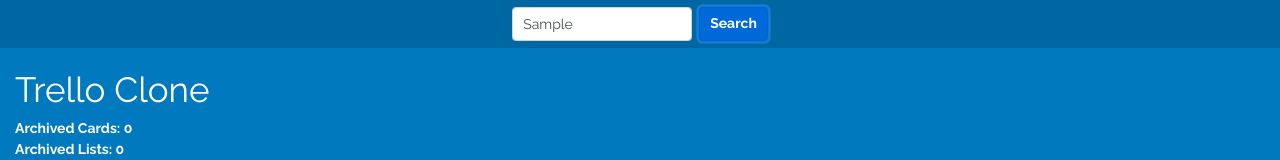
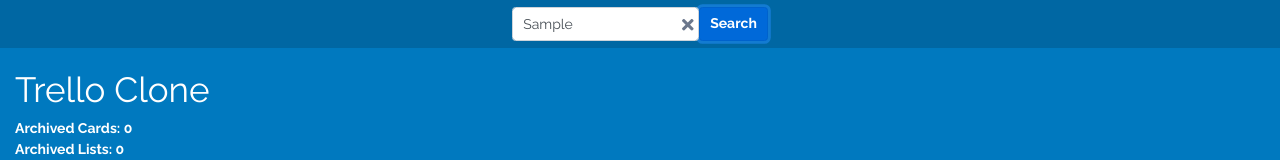
Before and after one commit to gaabmarquez/trello-clone, a React (Create React App) app: page / in a window 1280 px wide. Both pictures are taken after typing "Sample" into the empty fields and a click on the button "Search". Shown: the top 160 px of the page. Built offline with nearby package versions, Linux system fonts and the light colour scheme.

Commit message:
Implemented local storage persistence
Implemented clear search functionality
Refactor duplicate  card logic, now the card is added to the next poistion of the list

```diff
--- a/package.json
+++ b/package.json
@@ -18,6 +18,7 @@
     "react-textarea-autosize": "^7.1.2",
     "redux": "^4.0.5",
     "redux-immutable-state-invariant": "^2.1.0",
+    "redux-persist": "^6.0.0",
     "styled-components": "^5.0.1",
     "uuidv4": "^6.0.2"
   },
--- a/src/components/App.js
+++ b/src/components/App.js
@@ -4,7 +4,6 @@
 import { useSelector } from 'react-redux';
 import Navbar from 'react-bootstrap/Navbar';
 import Nav from 'react-bootstrap/Nav';
-import FormControl from 'react-bootstrap/FormControl';
 import Button from 'react-bootstrap/Button';
 import styled from 'styled-components';
 import { useDispatch } from 'react-redux';
@@ -22,6 +21,19 @@
   font-weight: bold;
   background: rgba(0, 0, 0, 0.2);
 `;
+
+const ClearSearh = styled.i`
+  right: 5px;
+  position: absolute;
+  top: 10px;
+  color: #6b778c;
+  cursor: pointer;
+  font-size: 1.2em;
+`;
+const SearchContainer = styled.div`
+  position: relative;
+`;
+
 function App() {
   const archived = useSelector(state => state.archived);
   const [searchText, setSearchText] = useState('');
@@ -35,24 +47,34 @@
   const handleInputChange = ev => {
     setSearchText(ev.target.value);
   };
-  const search = ev => {
+  const search = () => {
     dispatch(filterCards(searchText));
   };
+  const clearSearh = () => {
+    setSearchText('');
+    dispatch(filterCards(''));
+  };
+
   return (
     <>
       <Navbar variant='dark' style={style.navContainer}>
         <Nav className='mr-auto'>
-          {/* <Form inline> */}
-          <FormControl
+          <SearchContainer>
+            <input
               type='text'
               value={searchText}
               onKeyDown={handleKeyDown}
               onChange={handleInputChange}
               placeholder='Search text inside cards'
-            className='mr-sm-2'
+              className='mr-sm-2  form-control'
             />
-          <SearchButton onClick={search}> Search</SearchButton>
-          {/* </Form> */}
+            {searchText.length > 0 ? (
+              <ClearSearh className='fas fa-times' onClick={clearSearh} />
+            ) : (
+              <> </>
+            )}
+          </SearchContainer>
+          <SearchButton onClick={search}>Search</SearchButton>
         </Nav>
       </Navbar>
       <div className='container-fluid mt-4'>
--- a/src/index.js
+++ b/src/index.js
@@ -4,16 +4,20 @@
 import App from './components/App';
 import * as serviceWorker from './serviceWorker';
 import 'bootstrap/dist/css/bootstrap.min.css';
-import { Provider } from "react-redux";
-import configureStore from "./redux/configureStore";
+import { Provider } from 'react-redux';
+import configureStore from './redux/configureStore';
+import { PersistGate } from 'redux-persist/integration/react';
 
-const store = configureStore();
+const { persistor, store } = configureStore();
 
 ReactDOM.render(
-    <Provider store={store}>
-        <App />
-    </Provider>
-    , document.getElementById('root'));
+  <Provider store={store}>
+    <PersistGate loading={null} persistor={persistor}>
+      <App />
+    </PersistGate>
+  </Provider>,
+  document.getElementById('root')
+);
 
 // If you want your app to work offline and load faster, you can change
 // unregister() to register() below. Note this comes with some pitfalls.
--- a/src/redux/actions/cardActions.js
+++ b/src/redux/actions/cardActions.js
@@ -6,7 +6,7 @@
 
   return {
     type: CONSTANTS.ADD_CARD,
-    payload: { text, listID, id}
+    payload: { text, listID, id }
   };
 };
 
@@ -18,9 +18,11 @@
 };
 
 export const duplicateCard = card => {
+  const oldId = card.id;
+  card.id = uuid();
   return {
     type: CONSTANTS.DUPLICATE_CARD,
-    payload: { card }
+    payload: { card, oldId }
   };
 };
 
--- a/src/redux/configureStore.js
+++ b/src/redux/configureStore.js
@@ -1,6 +1,18 @@
-import { createStore } from 'redux'; //applyMiddleware, compose
+import { createStore } from 'redux';
 import rootReducer from './reducers';
 
+import { persistStore, persistReducer } from 'redux-persist';
+import storage from 'redux-persist/lib/storage';
+
+const persistConfig = {
+  key: 'trello-clone',
+  storage
+};
+
+const persistedReducer = persistReducer(persistConfig, rootReducer);
+
 export default function configureStore(initialState) {
-  return createStore(rootReducer, initialState);
+  let store = createStore(persistedReducer, initialState);
+  let persistor = persistStore(store);
+  return { store, persistor };
 }
--- a/src/redux/reducers/cardReducer.js
+++ b/src/redux/reducers/cardReducer.js
@@ -44,7 +44,7 @@
         id: id,
         list: listID
       };
-// debugger;
+      // debugger;
       return { ...state, [id]: newCard };
     }
     case CONSTANTS.EDIT_CARD: {
@@ -71,11 +71,7 @@
     }
     case CONSTANTS.DUPLICATE_CARD: {
       const { card } = action.payload;
-      const id = uuid();
-      card.id = id;
-      const newCard = { ...card };
-
-      return { ...state, [id]: newCard };
+      return { ...state, [card.id]: card };
     }
     case CONSTANTS.DUPLICATE_LIST: {
       const { cards, newId } = action.payload;
--- a/src/redux/reducers/listReducer.js
+++ b/src/redux/reducers/listReducer.js
@@ -77,13 +77,17 @@
     }
 
     case CONSTANTS.DUPLICATE_CARD: {
-      const { card } = action.payload;
+      const { card, oldId } = action.payload;
 
       const newState = state.map(list => {
         if (list.id === card.list) {
+          const index = list.cards.indexOf(oldId);
+          console.log(index, oldId, JSON.stringify(list.cards));
+          list.cards.splice(index, 0, card.id);
+
           return {
             ...list,
-            cards: [...list.cards, card.id]
+            cards: [...list.cards]
           };
         } else {
           return list;
```
Also changed, not shown: 1 other file (tests, documents, lock files or other folders). Lines whose indentation alone changed are shown as unchanged.
